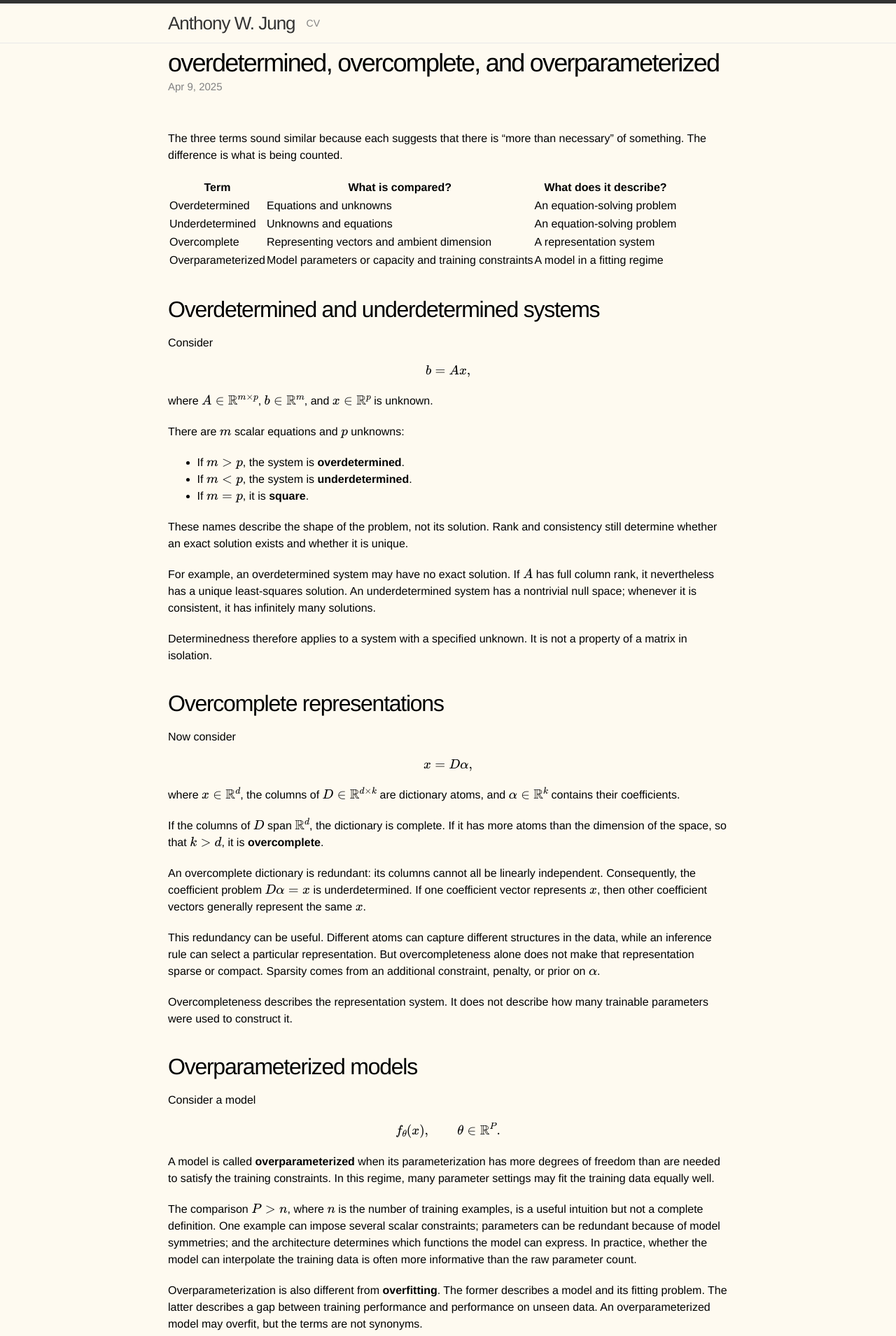
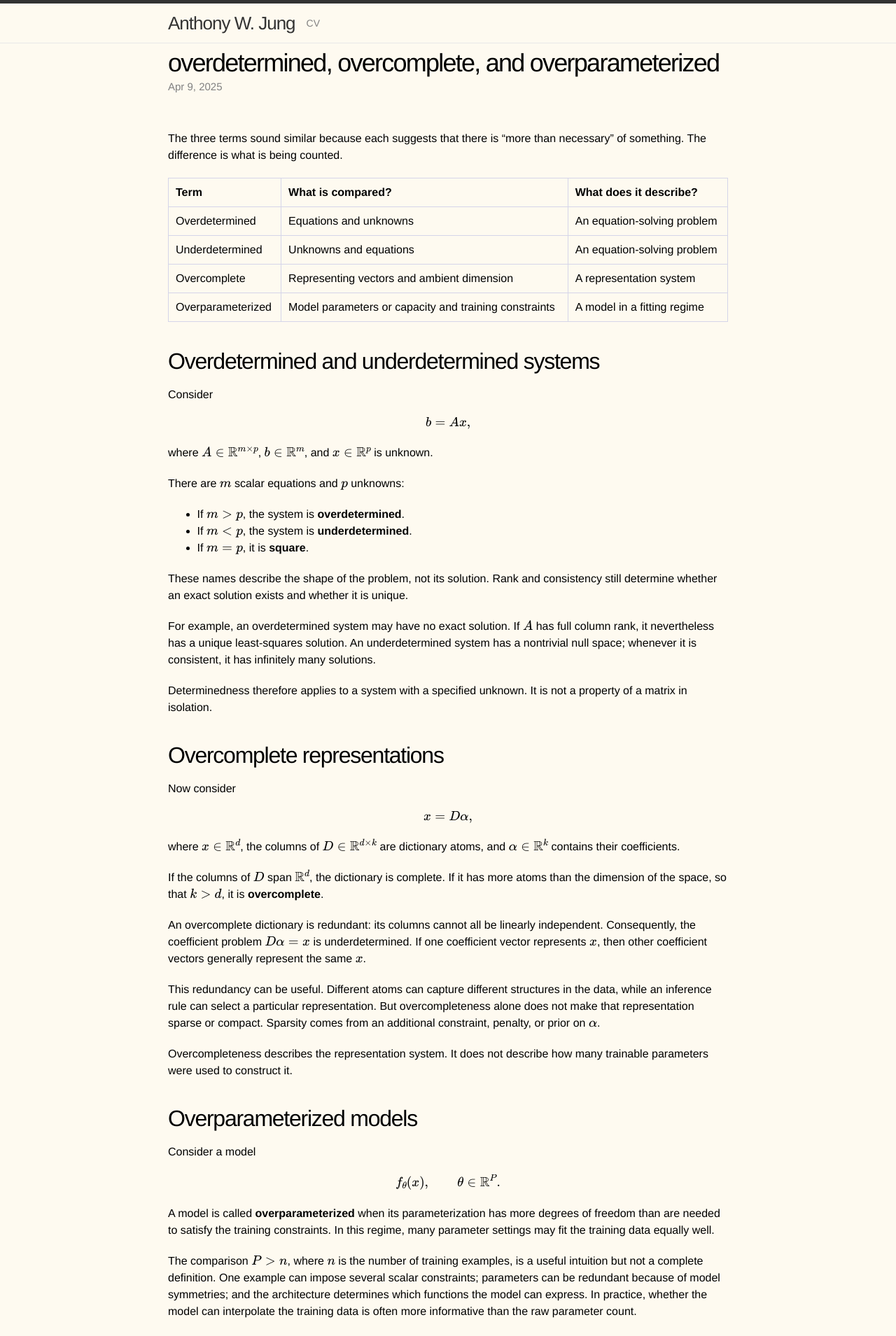
Before and after one commit to anthony0727/anthony0727.github.io, a Jekyll site: the page built from _posts/2024-04-10-overparameterization.md, in a window 1280 px wide. Shown: the top 1909 px of the page at 70% size. Built offline with Jekyll 4.4.1, drawn with Linux system fonts in a browser that asks for light colours; comment, search, counter and statistics services are not loaded.

Commit message:
Add borders to comparison table

```diff
--- a/_posts/2024-04-10-overparameterization.md
+++ b/_posts/2024-04-10-overparameterization.md
@@ -15,6 +15,7 @@ The three terms sound similar because each suggests that there is "more than nec
 | Underdetermined | Unknowns and equations | An equation-solving problem |
 | Overcomplete | Representing vectors and ambient dimension | A representation system |
 | Overparameterized | Model parameters or capacity and training constraints | A model in a fitting regime |
+{: .term-comparison }
 
 ## Overdetermined and underdetermined systems
 
--- a/css/main.css
+++ b/css/main.css
@@ -239,6 +239,19 @@ a:visited { color: #205caa; }
 .post-content ul,
 .post-content ol { padding-left: 20px; }
 
+.post-content .term-comparison {
+  width: 100%;
+  border-collapse: collapse;
+}
+
+.post-content .term-comparison th,
+.post-content .term-comparison td {
+  border: 1px solid #d5d5e9;
+  padding: 8px 10px;
+  text-align: left;
+  vertical-align: top;
+}
+
 .post pre,
 .post code {
   border: 1px solid #d5d5e9;
```
